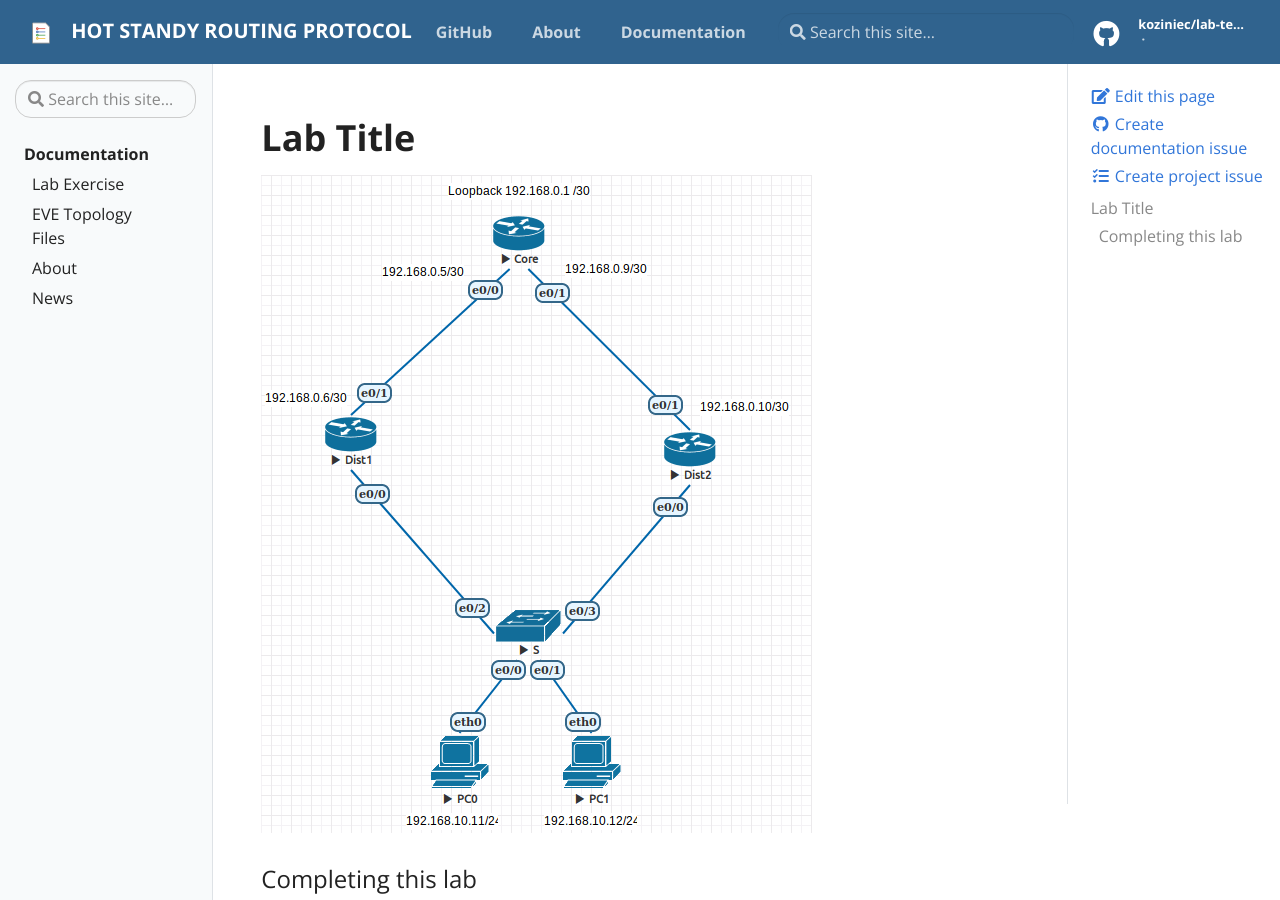
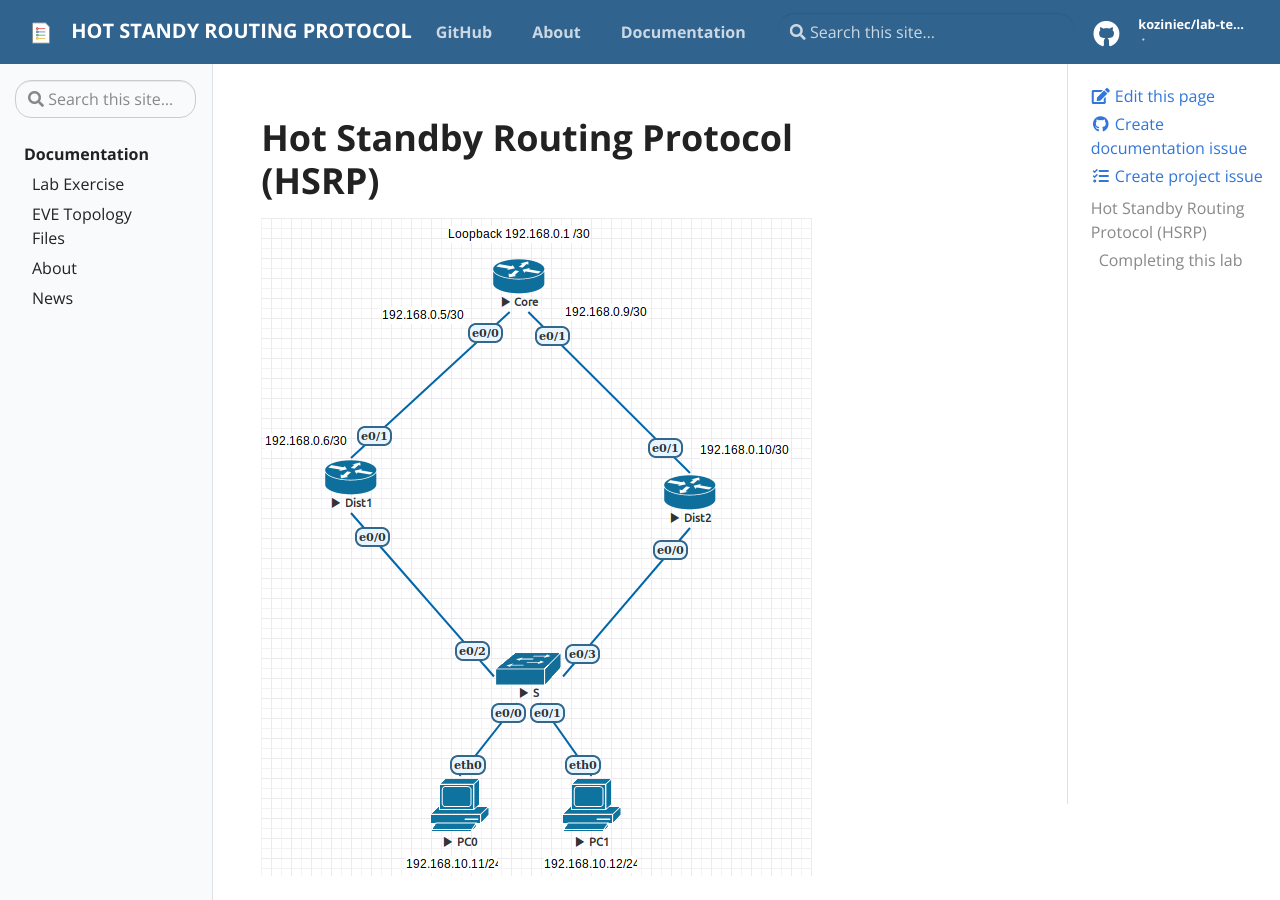
Before and after one commit to koziniec/HSRP, a Jekyll site: the page built from pages/index.md, in a window 1280 px wide and 900 px high. Built offline with Jekyll 4.4.1, drawn with Linux system fonts in a browser that asks for light colours.

Commit message:
Update index.md

```diff
--- a/pages/index.md
+++ b/pages/index.md
@@ -3,7 +3,7 @@ layout: page
 title: EVE Labs
 permalink: /
 ---
-# Lab Title
+# Hot Standby Routing Protocol (HSRP)
 ![{{ site.baseurl }}/assets/img/topology.png]({{ site.baseurl }}/assets/img/topology.png)
 ### Completing this lab
 - This lab is intended to be completed using the provided EVE topology file.  Access the file via the "EVE topology Files" link in the navigation bar on the left.
```
